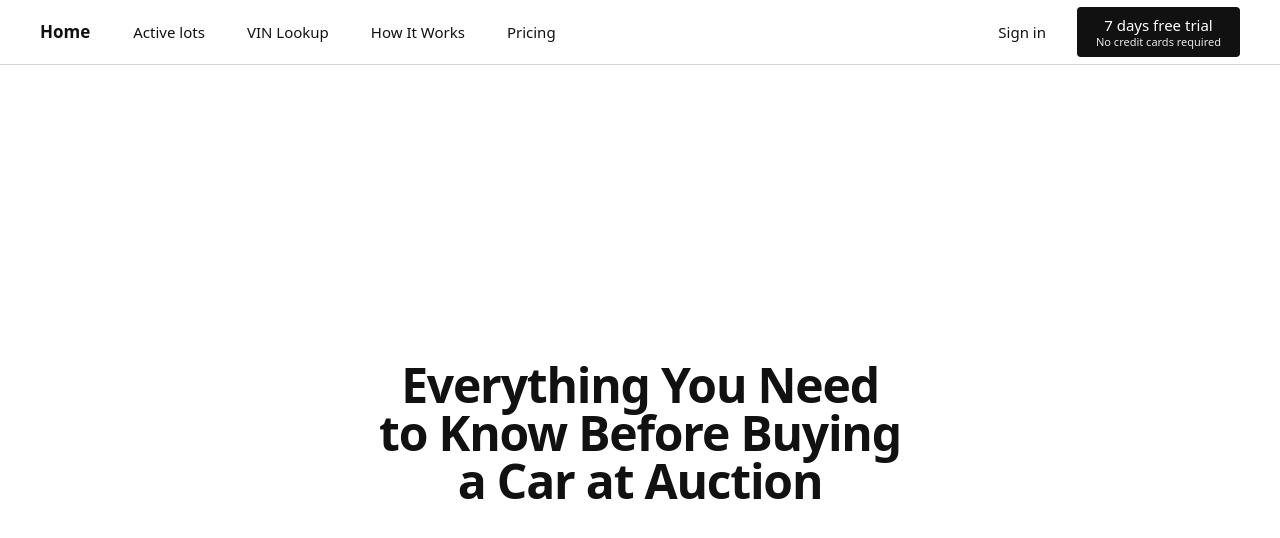
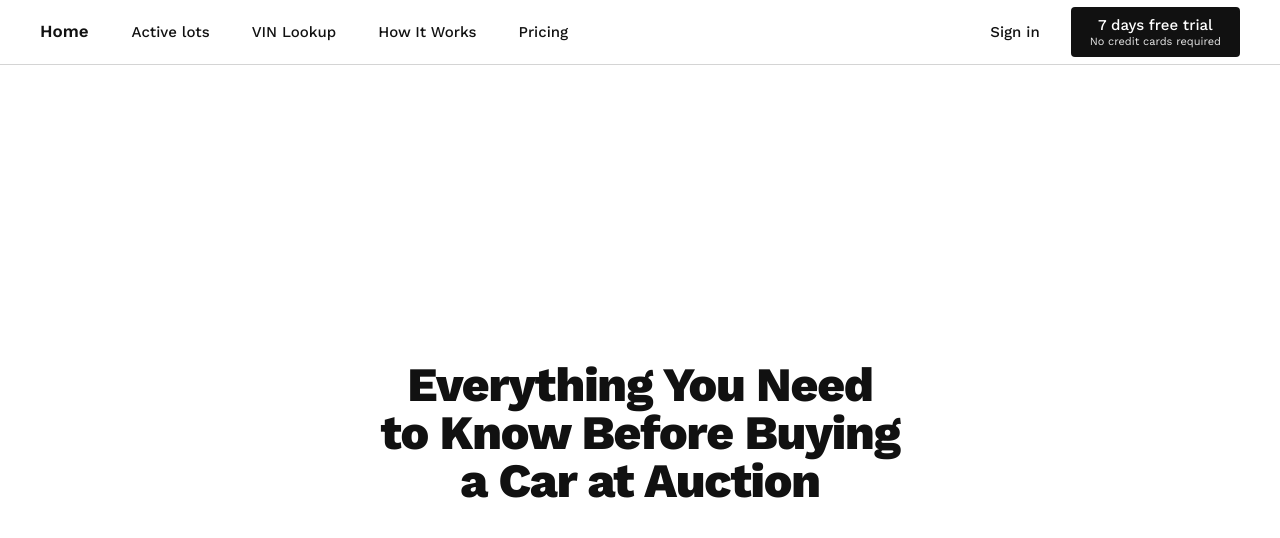
Before and after one commit to lounes-h/cars-secrets-web, a Next.js app: page / in a window 1280 px wide. Shown: the top 538 px of the page. Built offline with nearby package versions, Linux system fonts and the light colour scheme; no server answers.

Commit message:
feat: set the site's text in Work Sans
Load Work Sans through next/font/google in the root layout, so it is
self-hosted at build time, and put it first in --font-sans with the system
stack behind it.

Co-Authored-By: Claude Opus 5.5 <noreply@anthropic.com>

```diff
--- a/src/app/globals.css
+++ b/src/app/globals.css
@@ -24,7 +24,7 @@
   --color-ink: var(--ink);
   --color-muted: var(--muted);
   --color-line: var(--line);
-  --font-sans: ui-sans-serif, system-ui, sans-serif;
+  --font-sans: var(--font-work-sans), ui-sans-serif, system-ui, sans-serif;
 }
 
 body {
--- a/src/app/layout.tsx
+++ b/src/app/layout.tsx
@@ -1,8 +1,12 @@
 import type { Metadata } from "next";
+import { Work_Sans } from "next/font/google";
 import { SiteBanner } from "@/components/SiteBanner";
 import { getRoute } from "@/lib/routes";
 import { site } from "@/lib/site";
 import "./globals.css";
+
+// Self-hosted by next/font at build time; globals.css puts it first in --font-sans.
+const workSans = Work_Sans({ subsets: ["latin"], variable: "--font-work-sans" });
 
 export const metadata: Metadata = {
   metadataBase: new URL(site.url),
@@ -15,7 +19,7 @@ export const metadata: Metadata = {
 
 export default function RootLayout({ children }: Readonly<{ children: React.ReactNode }>) {
   return (
-    <html lang={site.language}>
+    <html lang={site.language} className={workSans.variable}>
       <body className="flex min-h-dvh flex-col antialiased">
         <SiteBanner />
         {children}
```
Also changed, not shown: 3 other files (tests, documents, lock files or other folders).
